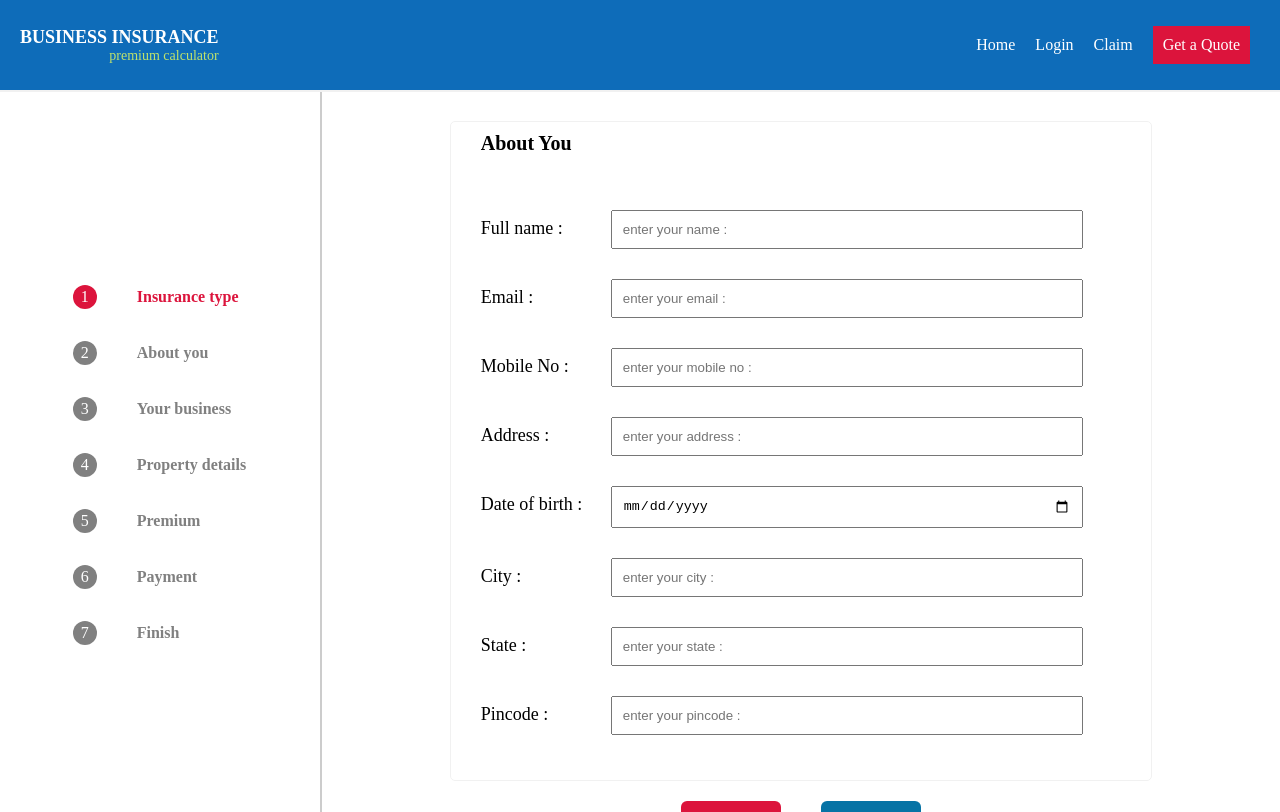
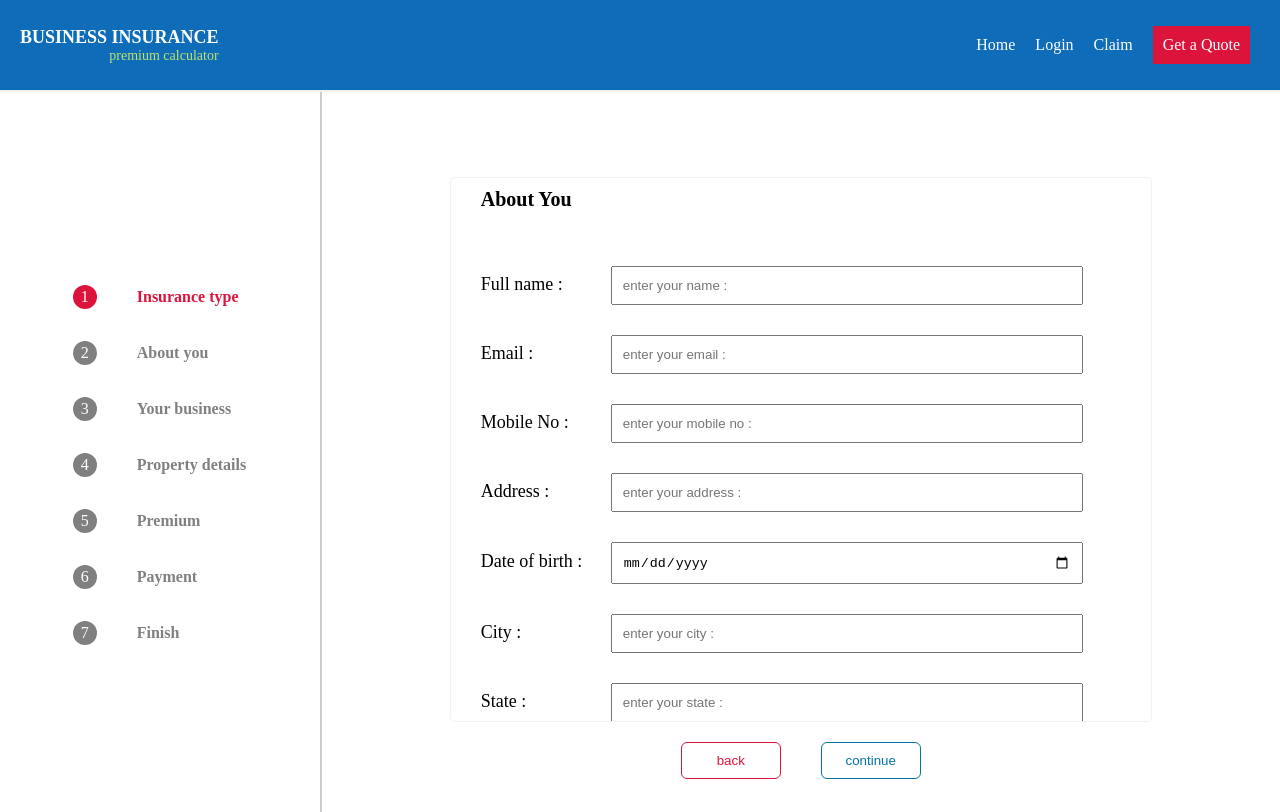
Before and after one commit to pawan-avz/business-insurance-premium-calculator-capstone, a React (Create React App) app: page /quote/form2 in a window 1280 px wide. Built offline with nearby package versions, Linux system fonts and the light colour scheme.

Commit message:
bugs fixed

```diff
--- a/src/component/pages/Quote/quotes_component/Form1.js
+++ b/src/component/pages/Quote/quotes_component/Form1.js
@@ -1,209 +1,10 @@
 import React from "react";
 import { NavLink } from "react-router-dom";
 import "../../../css/form1.css";
+import StepContext from "../step/StepContext";
 const Form1 = (props) => {
-  // const state = [
-  //   "State",
-  //   "Andhra Pradesh",
-  //   "Arunachal Pradesh",
-  //   "Assam",
-  //   "Bihar",
-  //   "Chhattisgarh",
-  //   "Goa",
-  //   "Gujarat",
-  //   "Haryana",
-  //   "Himachal Pradesh",
-  //   "Jammu and Kashmir",
-  //   "Jharkhand",
-  //   "Karnataka",
-  //   "Kerala",
-  //   "Madhya Pradesh",
-  //   "Maharashtra",
-  //   "Manipur",
-  //   "Meghalaya",
-  //   "Mizoram",
-  //   "Nagaland",
-  //   "Odisha",
-  //   "Punjab",
-  //   "Rajasthan",
-  //   "Sikkim",
-  //   "Tamil Nadu",
-  //   "Telangana",
-  //   "Tripura",
-  //   "Uttarakhand",
-  //   "Uttar Pradesh",
-  //   "West Bengal",
-  //   "Andaman and Nicobar Islands",
-  //   "Chandigarh",
-  //   "Dadra and Nagar Haveli",
-  //   "Daman and Diu",
-  //   "Delhi",
-  //   "Lakshadweep",
-  //   "Puducherry",
-  // ];
-
-  // const profession = [
-  //   "Profession",
-  //   "Accounting",
-  //   "Actuarial services",
-  //   "Acupressure services",
-  //   "Acupuncture services",
-  //   "Advertising",
-  //   "Answering/paging services",
-  //   "Appliance/electronic stores",
-  //   "Application development",
-  //   "Application service provider",
-  //   "Architecture",
-  //   "Art therapy",
-  //   "Auctioneering",
-  //   "Audiology",
-  //   "Barbecue truck/trailer operator",
-  //   "Beautician/cosmetology services",
-  //   "Bookkeeping",
-  //   "Brand consultant",
-  //   "Building inspection",
-  //   "Business consulting",
-  //   "Business manager services",
-  //   "Cabling installation",
-  //   "Carpet/furniture/upholstery cleaning(offsite only)",
-  //   "Civil engineering",
-  //   "Claims adjusting",
-  //   "Clock making/repair",
-  //   "Clothing/apparel stores",
-  //   "Coffee/donut cart operator",
-  //   "Communication equipment installation (cable/satellite)",
-  //   "Computer consulting",
-  //   "Computer programming services",
-  //   "Computer system/network developer",
-  //   "Control systems integration/automation",
-  //   "Court reporting",
-  //   "Credit counseling",
-  //   "Dance therapy",
-  //   "Data processing",
-  //   "Database designer",
-  //   "Diet/nutrition services",
-  //   "Digital marketing",
-  //   "Direct marketing",
-  //   "Document preparation",
-  //   "Door or window installation/repair",
-  //   "Draftsman (including CAD/CAM)",
-  //   "Drama therapy",
-  //   "Education consulting",
-  //   "Electrical engineering",
-  //   "Electrical work (interior only)",
-  //   "Engineering",
-  //   "Environmental engineering",
-  //   "Esthetician services",
-  //   "Event planning/promotion",
-  //   "Executive placement",
-  //   "Expert witness services",
-  //   "Exterior cleaning services",
-  //   "Fence installation/repair",
-  //   "Financial auditing or consulting",
-  //   "First aid and CPR training",
-  //   "Floor covering installation(no ceramic tile/stone)",
-  //   "Florists",
-  //   "Food truck/trailer operator",
-  //   "Food/beverage cart operator",
-  //   "Glass installation/repair (no auto work)",
-  //   "Graphic design",
-  //   "Hair stylist/barber services",
-  //   "Home furnishing stores",
-  //   "Home health aide",
-  //   "Home theater installation",
-  //   "Hot dog cart operator",
-  //   "Human Resources (HR) consulting",
-  //   "Hypnosis",
-  //   "IT consulting",
-  //   "IT project management",
-  //   "IT software/hardware training services",
-  //   "Ice cream truck operator",
-  //   "Ice cream/snow cone/shaved ice cart operator",
-  //   "Industrial engineering",
-  //   "Insurance agent",
-  //   "Insurance inspector",
-  //   "Interior design",
-  //   "Interior finishing work",
-  //   "Investment advice",
-  //   "Janitorial/cleaning services",
-  //   "Jewelry stores",
-  //   "Land Surveyor",
-  //   "Landscape architect",
-  //   "Landscaping/gardening services",
-  //   "Lawn care services",
-  //   "Legal services",
-  //   "Lemonade cart operator",
-  //   "Life/career/executive coaching",
-  //   "Locksmiths",
-  //   "Management consulting",
-  //   "Manufacturer sales representative",
-  //   "Market research",
-  //   "Marketing/media consulting",
-  //   "Marriage and family therapy",
-  //   "Massage therapy",
-  //   "Medical billing",
-  //   "Mental health counseling",
-  //   "Mobile food concessions",
-  //   "Mobile food services",
-  //   "Mobile food vending services",
-  //   "Mobile kitchen operator",
-  //   "Mobile street food vendor",
-  //   "Mortgage brokering/banking",
-  //   "Music therapy",
-  //   "Nail technician services",
-  //   "Notary services",
-  //   "Occupational therapy",
-  //   "Other consulting services",
-  //   "Other marketing/PR services",
-  //   "Other stores (with food/drinks)",
-  //   "Other stores (without food/drinks)",
-  //   "Painting (interior only)",
-  //   "Personal care aide",
-  //   "Personal concierge/assistant",
-  //   "Personal training (health and fitness)",
-  //   "Photography",
-  //   "Process engineering",
-  //   "Process server",
-  //   "Project management",
-  //   "Project manager (architecture or engineering)",
-  //   "Property management",
-  //   "Psychology",
-  //   "Public relations",
-  //   "Real estate agent/broker",
-  //   "Recruiting (employment placements)",
-  //   "Research consulting",
-  //   "Resume consulting",
-  //   "Safety consultant",
-  //   "Search engine services (SEO/SEM)",
-  //   "Security system installation",
-  //   "Sign painting/lettering (exterior only)",
-  //   "Sign painting/lettering (interior only)",
-  //   "Snack truck operator",
-  //   "Snow blowing and removal (no auto coverage)",
-  //   "Social media consultant",
-  //   "Social work services",
-  //   "Software development",
-  //   "Sound equipment installation",
-  //   "Speech therapy",
-  //   "Stock brokering",
-  //   "Strategy consultant",
-  //   "Substance abuse counseling",
-  //   "Talent agency",
-  //   "Tax preparation",
-  //   "Tile/stone/marble/mosaic/terrazzo work(int. only)",
-  //   "Training (business, vocational or life skills)",
-  //   "Translating/interpreting",
-  //   "Transportation engineering",
-  //   "Travel agency",
-  //   "Trustee services",
-  //   "Tutoring",
-  //   "Upholstery work",
-  //   "Value added reseller of computer hardware",
-  //   "Website design",
-  //   "Window cleaning (nothing above 15 feet)",
-  //   "Yoga/pilates instruction",
-  // ];
-
+  const step=React.useContext(StepContext);
+  const {changeBack,changeNext,steps,resetStep}=step;
   const typeOfInsurance = [
     "Select type of insurance",
     "Auto insurance",
@@ -219,6 +20,9 @@ const Form1 = (props) => {
     "Commercial auto liability",
     "Worker's compensation",
   ];
+  React.useEffect(()=>{
+      resetStep()
+  })
   return (
     <>
       <div className="info_form1">
@@ -252,7 +56,7 @@ const Form1 = (props) => {
           </div>
           <div className="get_quote">
             <NavLink to="/quote/form2">
-              <button onClick={props.changeNext}>Get a Quote</button>
+              <button onClick={changeNext}>Get a Quote</button>
             </NavLink>
           </div>
         </div>
--- a/src/component/pages/Quote/quotes_component/about_you/Validation.js
+++ b/src/component/pages/Quote/quotes_component/about_you/Validation.js
@@ -1,45 +1,50 @@
 
 
 const Validation =(values) =>{
-    let errors ={};
+    let newerrors ={};
+    let invalid=false;
 
     if(!values.name){
-        errors.name="name is required *";
+        newerrors.name="name is required *";
     }
 
     if(!values.email){
-        errors.email="Email is required *" ;
+        newerrors.email="Email is required *" ;
     }else if(!/^((?!\.)[\w\-_.]*[^.])(@\w+)(\.\w+(\.\w+)?[^.\W])$/.test(values.email)){
-        errors.email = "Email is not valid *"
+        newerrors.email = "Email is not valid *"
     }
 
     if(!values.mobile){
-        errors.mobile="Mobile number is required *"
-    }else if(values.mobile !== 10){
-        errors.mobile="Mobile number is invalid *"
+        newerrors.mobile="Mobile number is required *"
+    }else if(!(/^\d{10}$/.test(values.mobile))){
+
+        newerrors.mobile="Mobile number is invalid *"
     }
 
     if(!values.address){
-        errors.address="Address is required *"
+        newerrors.address="Address is required *"
     }
 
     if(!values.dob){
-        errors.dob="Date of birth is required *"
+        newerrors.dob="Date of birth is required *"
     }
 
     if(!values.city){
-        errors.city="city is required *"
+        newerrors.city="city is required *"
     }
 
     if(!values.state){
-        errors.state="state is required *"
+        newerrors.state="state is required *"
     }
 
     if(!values.pincode){
-        errors.pincode="pincode is required *"
+        newerrors.pincode="pincode is required *"
     }
 
-    return errors;
+    if(Object.keys(newerrors).length!==0){
+       invalid=true;
+    }
+    return {newerrors,invalid};
  }
 
  export default Validation;
--- a/src/component/pages/Quote/quotes_component/about_you/index.js
+++ b/src/component/pages/Quote/quotes_component/about_you/index.js
@@ -1,15 +1,20 @@
-import React,{useState} from 'react'
+import React,{useState} from 'react';
+import StepContext from '../../step/StepContext';
+import { NavLink ,useHistory} from 'react-router-dom';
 import {
     Container,
     Content,
     FormHeading,
     FormContainer,
     ButtonDiv,
-    BackButton,
+    BackButton,Scroll,
     ContinueButton
         } from './styled'
 import Validation from "./Validation"
 export default function Index() {
+    let history=useHistory()
+    const step=React.useContext(StepContext);
+    const {changeBack,changeNext,steps}=step;
     const [errors, setErrors] = useState({})
     const [values, setValues] = useState({
         name:"",
@@ -31,8 +36,17 @@ export default function Index() {
     const handlesubmits =(event) =>{
 
         event.preventDefault();
+        const {newerrors,invalid}=Validation(values);
+        setErrors(newerrors);
 
-        setErrors(Validation(values));
+
+        if(!invalid){
+            changeNext();
+            console.log("submit3");
+            history.push("/quote/form3")
+
+        }
+
     }
 
 
@@ -41,6 +55,8 @@ export default function Index() {
       <Container>
           <Content>
           <FormHeading>About You</FormHeading>
+          <Scroll>
+
           <FormContainer>
               <form>
                      <label for="name">Full name :</label>
@@ -117,10 +133,12 @@ export default function Index() {
               </form>
 
           </FormContainer>
-
+          </Scroll>
           </Content>
           <ButtonDiv>
-            <BackButton> back</BackButton>
+          <NavLink to={`/quote/form1`}>
+          <BackButton onClick={changeBack}> back</BackButton>
+        </NavLink>
             <ContinueButton onClick={handlesubmits} >continue </ContinueButton>
           </ButtonDiv>
       </Container>
--- a/src/component/pages/Quote/quotes_component/about_you/styled.js
+++ b/src/component/pages/Quote/quotes_component/about_you/styled.js
@@ -9,6 +9,10 @@ const Container = styled.div`
   align-items: center;
 
 
+`;
+const Scroll = styled.div`
+  overflow-y: scroll;
+  height: 500px;
 `;
 const Content = styled.div`
   display: flex;
@@ -49,22 +53,34 @@ const FormContainer = styled.div`
   }
 `;
 const ContinueButton = styled.button`
-  background-color: rgb(6, 115, 165);
+  background-color:white;
+  border: 1px solid rgb(6, 115, 165);
   padding: 10px 20px;
   width:100px;
-  color:white;
+  color: rgb(6, 115, 165);
   border-radius:6px;
-  border:none;
+  cursor:pointer;
   margin:0 20px;
+  &:hover{
+    background-color:rgb(6, 115, 165);
+    color:white;
+
+  }
 `;
 const BackButton = styled.button`
-  background-color: crimson;
+  background-color:white;
+  border:1px solid crimson;
   padding: 10px 30px;
   width:100px;
-  color:white;
+  color:crimson;
   border-radius:6px;
   margin:0 20px;
-  border:none;
+  cursor:pointer;
+  &:hover{
+    color:white;
+    background-color:crimson;
+  }
+
 `;
 const ButtonDiv=styled.div`
   display: flex;
@@ -82,5 +98,5 @@ export {
     ContinueButton,
     BackButton,
     ButtonDiv
-
+   ,Scroll
 };
--- a/src/component/pages/Quote/step/StepProvider.js
+++ b/src/component/pages/Quote/step/StepProvider.js
@@ -19,6 +19,9 @@ const [state, setstate] = React.useState(2);
       }
 
   }
+  const resetStep=()=>{
+      setstate(2)
+  }
 
    React.useEffect(()=>{
        setstate(2)
@@ -28,7 +31,8 @@ const [state, setstate] = React.useState(2);
        <StepContext.Provider value={{
            steps:state,
            changeBack,
-           changeNext
+           changeNext,
+           resetStep
        }}>
            {children}
        </StepContext.Provider>
--- a/src/component/pages/form/FormComponent.js
+++ b/src/component/pages/form/FormComponent.js
@@ -136,22 +136,34 @@ const Checkbox = (props) => {
   );
 };
 const ContinueButton = styled.button`
-  background-color: rgb(6, 115, 165);
+  background-color:white;
+  border: 1px solid rgb(6, 115, 165);
   padding: 10px 20px;
   width:100px;
-  color:white;
+  color: rgb(6, 115, 165);
   border-radius:6px;
-  border:none;
+  cursor:pointer;
   margin:0 20px;
+  &:hover{
+    background-color:rgb(6, 115, 165);
+    color:white;
+
+  }
 `;
 const BackButton = styled.button`
-  background-color: crimson;
+  background-color:white;
+  border:1px solid crimson;
   padding: 10px 30px;
   width:100px;
-  color:white;
+  color:crimson;
   border-radius:6px;
   margin:0 20px;
-  border:none;
+  cursor:pointer;
+  &:hover{
+    color:white;
+    background-color:crimson;
+  }
+
 `;
 const ButtonDiv=styled.div`
   display: flex;
```
Also changed, not shown: src/component/pages/Quote/StepContext.js (deleted).
